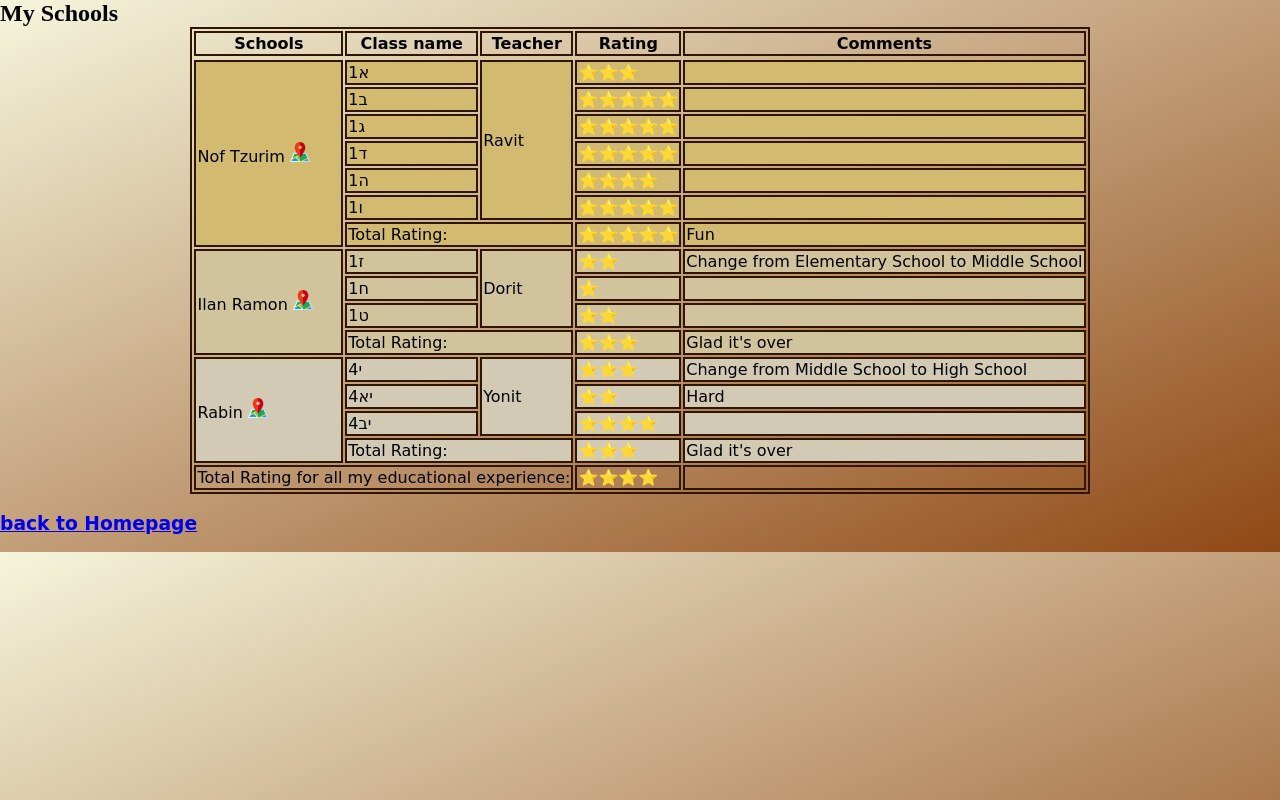
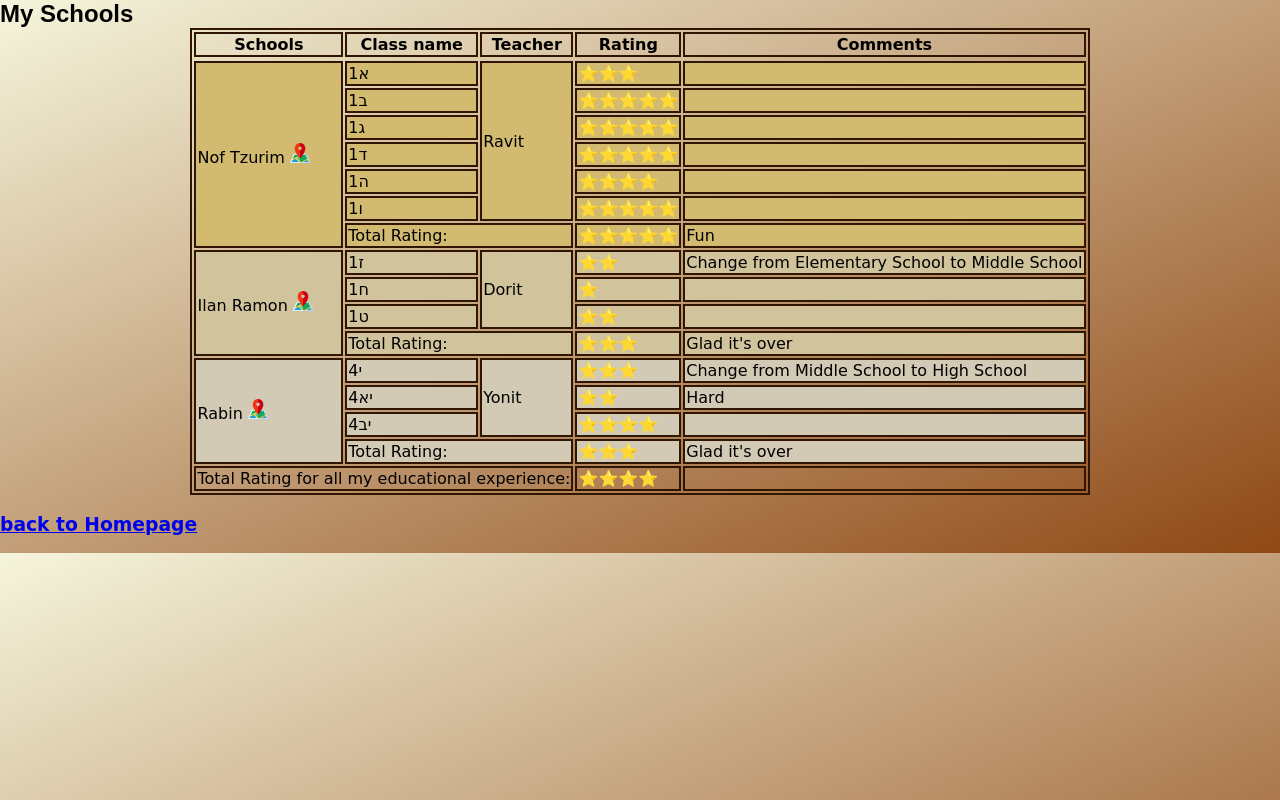
Before and after one commit to ShahafPinto/Webdev, a website: page schools.html in a window 1280 px wide. Drawn offline with Linux system fonts and the light colour scheme.

Commit message:
description of changes

```diff
--- a/CSS/style.css
+++ b/CSS/style.css
@@ -3,7 +3,7 @@
 body {
     background-color: rgb(245, 220, 244);
     margin: 0px;
-    font-family:'Kolker Brush', cursive;
+    font-family:'Kolker Brush', cursive, Arial, Helvetica, sans-serif;
 }
 
 /* default mode: */
@@ -101,7 +101,10 @@ footer {
     font-size: 70%;
 }
 h1 {
-    font-family:Papyrus;
+    font-family:Papyrus, Arial, Helvetica, sans-serif;
+    display: flex;
+    flex-wrap: nowrap;
+
     font-size: 150%;
     margin-top: auto;
     margin-bottom: auto;
```
Also changed, not shown: index.html (+1 -1 lines).
